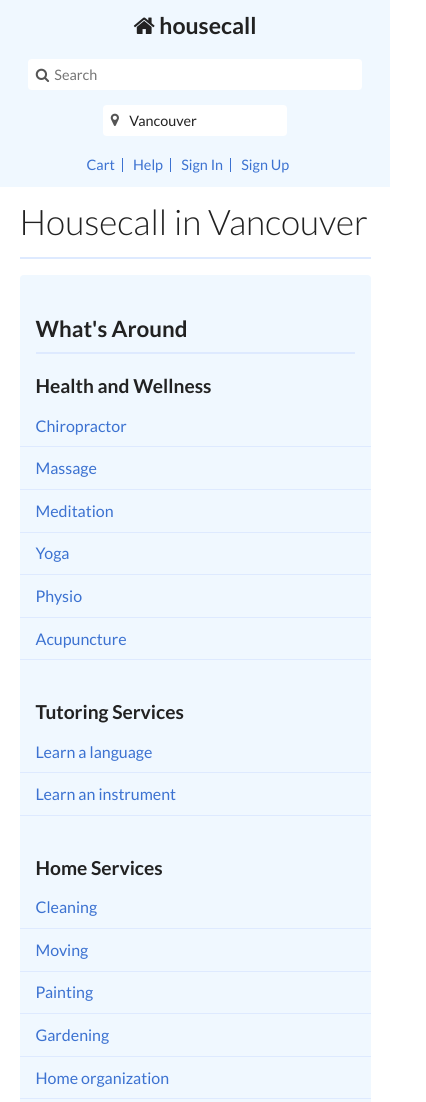
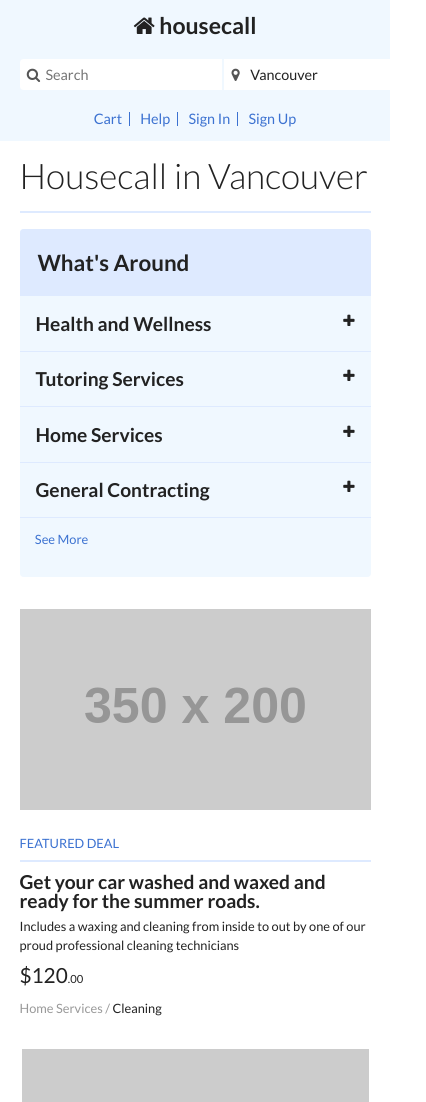
Before and after one commit to sahiga/housecall, a plain HTML site: page index.html in a window 390 px wide. Shown: the top 1102 px of the page, 426 px wide, since content can reach past the window. Drawn offline with nearby package versions, Linux system fonts and the light colour scheme; placeholder pictures from the web are drawn by us.

Commit message:
Add toggle functionality to sidebar

```diff
--- /dev/null
+++ b/housecall.js
@@ -0,0 +1,34 @@
+$(document).ready(function() {
+  var lists = $('.sidebar-list');
+  var titles = $('.sidebar-title');
+  var icons = $('.toggle-icon');
+
+  titles.click(function() {
+    var icon = $(this).children('.toggle-icon');
+    if (icon.hasClass('fa-minus')) {
+      icon.removeClass('fa-minus').addClass('fa-plus');
+    } else {
+      icon.removeClass('fa-plus').addClass('fa-minus');
+    }
+
+    $(this).parent().next().toggle('fast');
+  });
+
+  function hideLists() {
+    if ($(window).width() < 800) {
+      lists.css('display', 'none');
+      icons.removeClass('fa-minus').addClass('fa-plus');
+    } else {
+      lists.css('display', 'block');
+      icons.removeClass('fa-plus').addClass('fa-minus');
+    }
+
+  }
+
+  $(window).resize(function() {
+    hideLists();
+  });
+
+  hideLists();
+
+});
--- a/index.html
+++ b/index.html
@@ -2,21 +2,23 @@
 <html lang="en">
   <head>
     <meta charset="utf8">
+    <title>Housecall</title>
+    <link href="http://fonts.googleapis.com/css?family=Lato:300,400,700" rel="stylesheet" type="text/css">
+    <link href="http://maxcdn.bootstrapcdn.com/font-awesome/4.2.0/css/font-awesome.min.css" rel="stylesheet">
     <link href="reset.css" rel="stylesheet" type="text/css" />
     <link href="style.css" rel="stylesheet" type="text/css" />
-    <link href="http://fonts.googleapis.com/css?family=Lato:300,400,700" rel="stylesheet" type="text/css">
-    <link href="http://maxcdn.bootstrapcdn.com/font-awesome/4.2.0/css/font-awesome.min.css" rel="stylesheet">
   </head>
   <body>
     <header>
       <div class="row clearfix container">
-        <div class="col3">
-          <h1 class="logo">
+        <div class="col2">
+          <h1 class="logo nowrap">
             <span class="fa fa-home"></span>
             housecall
           </h1>
         </div>
-        <div class="col6">
+        <div class="col10 header-right-align">
+          <div class="nowrap input-group">
             <div class="input-group">
               <span class="fa fa-search input-icon"></span>
               <input type="text" class="search-box" placeholder="Search" />
@@ -26,7 +28,6 @@
               <input type="text" class="location-box" placeholder="Vancouver" />
             </div>
           </div>
-        <div class="col3">
           <ul class="header-list">
             <li class="header-list-item"><a href="">Cart</a></li>
             <li class="header-list-item"><a href="">Help</a></li>
@@ -44,9 +45,12 @@
     <div class="row clearfix container">
       <div class="col4">
         <aside class="sidebar">
+          <h2 class="sidebar-main-title">What's Around</h2>
           <div class="sidebar-header">
-            <h2 class="sidebar-main-title">What's Around</h2>
-            <h3 class="sidebar-title">Health and Wellness</h3>
+            <h3 class="sidebar-title">
+              Health and Wellness
+              <span class="fa fa-minus toggle-icon"></span>
+            </h3>
           </div>
           <ul class="sidebar-list">
             <li class="sidebar-list-item">
@@ -69,7 +73,10 @@
             </li>
           </ul>
           <div class="sidebar-header">
-            <h3 class="sidebar-title">Tutoring Services</h3>
+            <h3 class="sidebar-title">
+              Tutoring Services
+              <span class="fa fa-minus toggle-icon"></span>
+            </h3>
           </div>
           <ul class="sidebar-list">
             <li class="sidebar-list-item">
@@ -80,7 +87,10 @@
             </li>
           </ul>
           <div class="sidebar-header">
-            <h3 class="sidebar-title">Home Services</h3>
+            <h3 class="sidebar-title">
+              Home Services
+              <span class="fa fa-minus toggle-icon"></span>
+            </h3>
           </div>
           <ul class="sidebar-list">
             <li class="sidebar-list-item">
@@ -98,7 +108,10 @@
             <li class="sidebar-list-item"><a class="block-link" href="">Home organization</a></li>
           </ul>
           <div class="sidebar-header">
-            <h3 class="sidebar-title">General Contracting</h3>
+            <h3 class="sidebar-title">
+              General Contracting
+              <span class="fa fa-minus toggle-icon"></span>
+            </h3>
           </div>
           <ul class="sidebar-list">
             <li class="sidebar-list-item">
@@ -111,21 +124,23 @@
               <a class="block-link" href="">Renovations</a>
             </li>
           </ul>
-          <a class="small see-more-link" href="">See More</a>
+          <div class="small see-more-link">
+            <a href="">See More</a>
+          </div>
         </aside>
       </div><!--/.col4-->
       <section class="main col8">
         <div class="row clearfix primary">
-          <div class="col9">
+          <div class="col9 primary-photo">
             <img class="photo-featured" src="http://placehold.it/350x200" />
           </div>
-          <div class="col3">
+          <div class="col3 primary-description">
             <p class="small caps">Featured Deal</p>
             <h3>Get your car washed and waxed and ready for the summer roads.</h3>
             <p class="small">
               Includes a waxing and cleaning from inside to out by one of our proud professional cleaning technicians
             </p>
-            <p class="price">
+            <p class="price nowrap">
               <span class="price-left">$120</span>
               <span class="price-right">.00</span>
             </p>
@@ -151,7 +166,7 @@
                     </p>
                   </div><!--/.col3-->
                   <div class="col9">
-                    <p class="small pull-right">
+                    <p class="small right-align">
                       <span class="light">Home Services / </span>
                       Cleaning
                     </p>
@@ -169,13 +184,13 @@
                 </p>
                 <div class="row clearfix">
                   <div class="col3">
-                    <p class="price">
+                    <p class="price nowrap">
                       <span class="price-left">$120</span>
                       <span class="price-right">.00</span>
                     </p>
                   </div>
                   <div class="col9">
-                    <p class="small pull-right">
+                    <p class="small right-align">
                       <span class="light">Tutoring Services / </span>
                       Learning a language
                     </p>
@@ -195,13 +210,13 @@
                 </p>
                 <div class="row clearfix">
                   <div class="col4">
-                    <p class="price">
+                    <p class="price nowrap">
                       <span class="price-left">$85</span>
                       <span class="price-right">.00 per hour</span>
                     </p>
                   </div>
                   <div class="col8">
-                    <p class="small pull-right">
+                    <p class="small right-align">
                       <span class="light">General Contracting / </span>
                       Plumbing
                     </p>
@@ -219,13 +234,13 @@
                 </p>
                 <div class="row clearfix">
                   <div class="col3">
-                    <p class="price">
+                    <p class="price nowrap">
                       <span class="price-left">$99</span>
                       <span class="price-right">.00</span>
                     </p>
                   </div>
                   <div class="col9">
-                    <p class="small pull-right">
+                    <p class="small right-align">
                       <span class="light">Home Services / </span>
                       Cleaning
                     </p>
@@ -243,7 +258,7 @@
                 <p>
                   Electricity is broken? Fix it!
                 </p>
-                <p class="price">
+                <p class="price nowrap">
                   <span class="price-left">$210</span>
                   <span class="price-right">.00</span>
                 </p>
@@ -262,7 +277,7 @@
                   Send movers to your door without any hassle.
                 </p>
                 <div class="row">
-                  <p class="price">
+                  <p class="price nowrap">
                     <span class="price-left">$1210</span>
                     <span class="price-right">.00</span>
                   </p>
@@ -282,7 +297,7 @@
                   Buon Giorno. Get ready for your trip to Italy with a 3 day lesson plan.
                 </p>
                 <div class="row clearfix">
-                  <p class="price">
+                  <p class="price nowrap">
                     <span class="price-left">$60</span>
                     <span class="price-right">.00 per day</span>
                   </p>
@@ -304,7 +319,7 @@
                   Need a party pronto? Hire a clown or party balloon castle.
                 </p>
                 <div class="row clearfix">
-                  <p class="price">
+                  <p class="price nowrap">
                     <span class="price-left">$80</span>
                     <span class="price-right">.00 per 1/2 hour</span>
                   </p>
@@ -323,7 +338,7 @@
                 <p>
                   Time to fix that leaky faucet with this special deal.
                 </p>
-                <p>
+                <p class="price nowrap">
                   <span class="price-left">$780</span>
                   <superscript class="price-right">.00</superscript>
                 </p>
@@ -341,7 +356,7 @@
                 <p>
                   Looks like those grapes are ready for harvesting. Do it yourself or get some help.
                 </p>
-                <p class="price">
+                <p class="price nowrap">
                   <span class="price-left">$10</span>
                   <span class="price-right">.00</span>
                 </p>
@@ -397,5 +412,7 @@
         <a href="">Privacy Policy</a>
       </p>
     </footer>
+    <script src="http://code.jquery.com/jquery-1.11.3.min.js"></script>
+    <script src="housecall.js"></script>
   </body>
 </html>
--- a/style.css
+++ b/style.css
@@ -31,12 +31,7 @@ h3 {
   font-size: 1.2em;
 }
 
-.sidebar-main-title {
-  font-size: 1.4em;
-  margin: 0 0 1em 0;
-}
-
-.sidebar-main-title, .masthead {
+.masthead {
   border-style: solid;
   border-width: 0 0 2px 0;
   border-color: #DEEAFF;
@@ -60,9 +55,6 @@ input {
   padding: 0.5em 0.5em 0.5em 1.8em;
   font-family: "Lato", Helvetica, Arial, sans-serif;
   border: 0;
-  -webkit-border-radius: 4px;
-  -moz-border-radius: 4px;
-  border-radius: 4px;
 }
 
 .input-group {
@@ -79,11 +71,17 @@ input {
 }
 
 .search-box {
-  width: 300px;
+  width: 400px;
+  -webkit-border-radius: 4px 0 0 4px;
+  -moz-border-radius: 4px 0 0 4px;
+  border-radius: 4px 0 0 4px;
 }
 
 .location-box {
   width: 150px;
+  -webkit-border-radius: 0 4px 4px 0;
+  -moz-border-radius: 0 4px 4px 0;
+  border-radius: 0 4px 4px 0;
 }
 
 .location-box::-webkit-input-placeholder {
@@ -181,8 +179,8 @@ header {
 }
 
 .header-list {
-  margin: 1em 0;
-  text-align: right;
+  margin: 1em 0 1em 1em;
+  display: inline-block;
 }
 
 .header-list-item {
@@ -198,9 +196,18 @@ header {
   border: 0;
 }
 
+.sidebar-main-title {
+  font-size: 1.4em;
+  padding: 1em 0.8em;
+  background: #DEEAFF;
+  -webkit-border-radius: 4px 4px 0 0;
+  -moz-border-radius: 4px 4px 0 0;
+  border-radius: 4px 4px 0 0;
+}
+
 .sidebar {
   background: aliceblue;
-  padding: 1em 0;
+  padding: 0 0 1em 0;
   margin: 0.5em 0 0 0;
   -webkit-border-radius: 4px;
   -moz-border-radius: 4px;
@@ -208,19 +215,20 @@ header {
 }
 
 .sidebar-header {
-  padding: 1em 1em 0;
+  padding: 0.5em 1em;
 }
 
 .sidebar-title {
   font-weight: 700;
   margin: 0.5em 0;
+  cursor: pointer;
 }
 
-.sidebar-list, .footer-list {
+.footer-list {
   margin: 0.25em 0 1em;
 }
 
-.sidebar-list-item {
+.sidebar-list-item, .sidebar-header {
   border-style: solid;
   border-color: #DEEAFF;
   border-width: 0 0 1px 0;
@@ -262,7 +270,7 @@ p {
   margin: 0 0 0.8em 0;
 }
 
-.price {
+.nowrap {
   white-space: nowrap;
 }
 
@@ -313,22 +321,36 @@ footer {
   line-height: 1.5em;
 }
 
-.pull-right {
+.right-align, .header-right-align {
   text-align: right;
-  margin: 1em 0 0 0;
 }
 
 .light {
   color: #999;
 }
 
+.toggle-icon {
+  float: right;
+  font-size: 0.75em;
+}
+
 @media (max-width: 1000px) {
+  .container {
+    width: 95%;
+  }
+
+  .primary-photo, .primary-description {
+    float: none;
+    width: auto;
+    margin: 0;
+  }
+}
+
+@media (max-width: 800px) {
   .container {
     width: 90%;
   }
-}
 
-@media (max-width: 850px) {
   [class*="col"] {
     float: none;
     width: auto;
@@ -348,7 +370,24 @@ footer {
     position: relative;
   }
 
-  header, footer, .header-list {
+  header, footer, .header-right-align {
     text-align: center;
   }
+
+  .right-align {
+    text-align: left;
+  }
+
+  .header-list {
+    display: block;
+    text-align: center;
+  }
+
+  .search-box, .location-box {
+    width: auto;
+  }
+
+  .photo {
+    width: 100%;
+  }
 }
```
Lines whose indentation alone changed are shown as unchanged.
